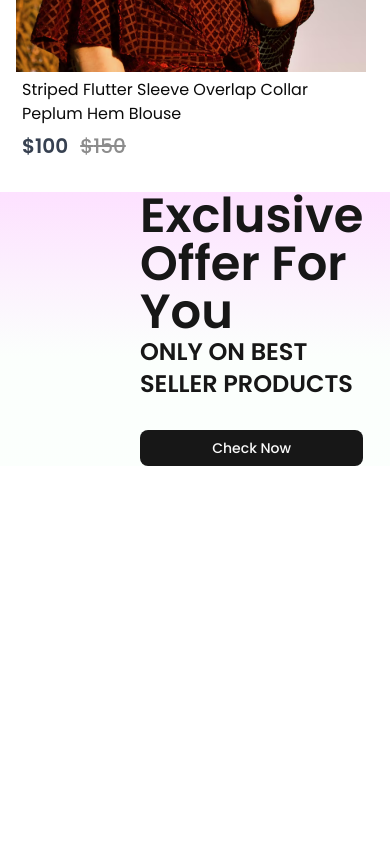
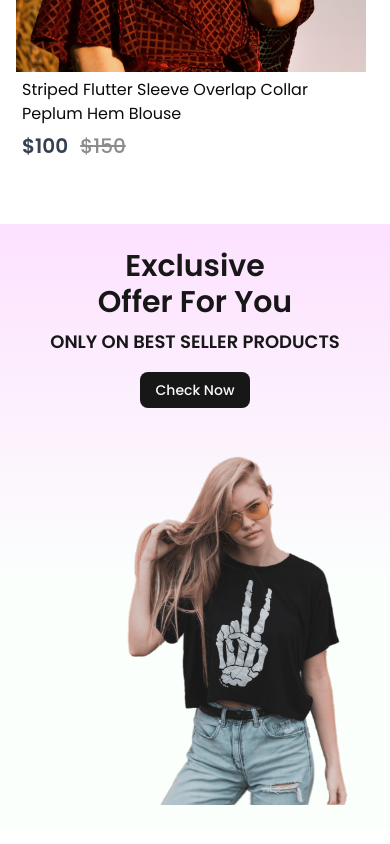
Before and after one commit to bishwas350/shopper, a React (Vite) app: page / in a window 390 px wide. Shown: the part 2879-3723 px from the top of the page. Before the commit the page ends 3495 px from the top, so only its background shows below. Built offline with nearby package versions, Linux system fonts and the light colour scheme.

Commit message:
feat: enhance Offers component layout and styling; improve responsiveness and adjust text sizes

```diff
--- a/src/components/Offers.jsx
+++ b/src/components/Offers.jsx
@@ -6,18 +6,22 @@ import exclusive_image from '@/assets/exclusive_image.png'
 
 const Offers = () => {
   return (
-    <div>
+    <div className="py-8 md:py-0">
       <Container>
         <Flex>
-            <div className="offer w-full flex mx-auto px-[140px] mb-[150px] bg-[linear-gradient(180deg,#fde1ff_0%,#e1ffea22_60%)]">
-                <div className="offer-left flex flex-col justify-center">
-                    <h1 className='text-[#171717] text-5xl font-semibold'>Exclusive</h1>
-                    <h1 className='text-[#171717] text-5xl font-semibold'>Offer For You</h1>
-                    <p className='text-[#171717] font-semibold text-2xl '>ONLY ON BEST SELLER PRODUCTS</p>
-                    <Button className={'cursor-pointer mt-[30px]'}>Check Now</Button>
+            <div className="offer w-full flex flex-col md:flex-row mx-auto px-4 sm:px-8 md:px-[140px] mb-8 sm:mb-16 md:mb-[150px] bg-[linear-gradient(180deg,#fde1ff_0%,#e1ffea22_60%)] py-6 md:py-0">
+                <div className="offer-left flex flex-col justify-center text-center md:text-left">
+                    <h1 className='text-[#171717] text-3xl sm:text-4xl md:text-5xl font-semibold'>Exclusive</h1>
+                    <h1 className='text-[#171717] text-3xl sm:text-4xl md:text-5xl font-semibold'>Offer For You</h1>
+                    <p className='text-[#171717] font-semibold text-lg sm:text-xl md:text-2xl mt-2 md:mt-0'>ONLY ON BEST SELLER PRODUCTS</p>
+                    <Button className={'cursor-pointer mt-4 md:mt-[30px] mx-auto md:mx-0 w-fit'}>Check Now</Button>
                 </div>
-                <div className="offer-right flex ml-auto justify-end items-center pt-[50px]">
-                    <img src={exclusive_image} alt="" />
+                <div className="offer-right flex ml-auto justify-center md:justify-end items-center pt-4 md:pt-[50px] mt-4 md:mt-0">
+                    <img
+                        src={exclusive_image}
+                        alt="Exclusive offer"
+                        className="w-full max-w-[250px] sm:max-w-[300px] md:max-w-none h-auto"
+                    />
                 </div>
             </div>
         </Flex>
```
